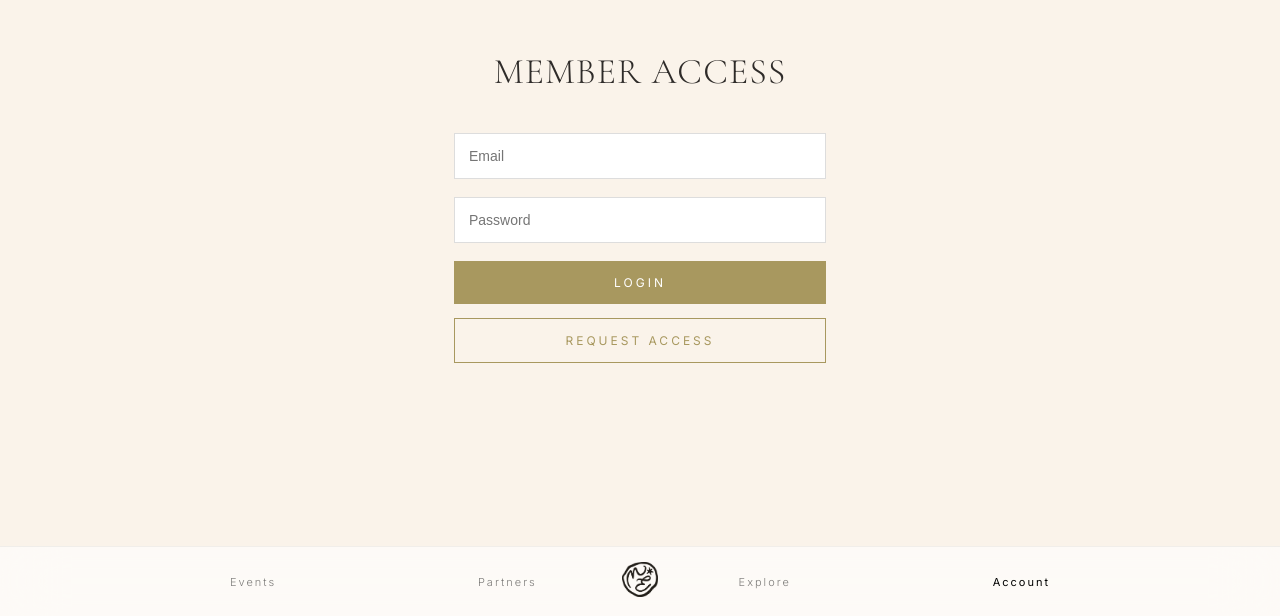
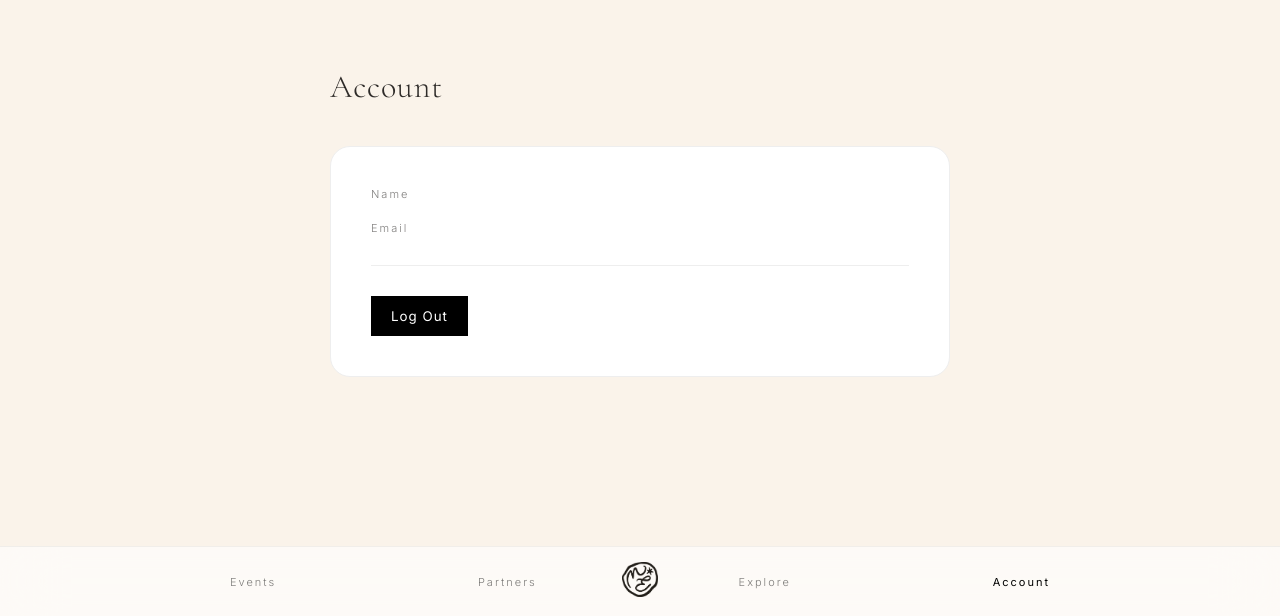
Before and after one commit to nataliatovargrand-a11y/mothereuro-beta, a Nuxt app: page /account in a window 1280 px wide. Shown: the part 184-800 px from the top of the page. Built offline with nearby package versions, Linux system fonts and the light colour scheme.

Commit message:
Polish account page

```diff
--- a/app/pages/account.vue
+++ b/app/pages/account.vue
@@ -1,30 +1,26 @@
 <template>
   <div class="account-wrapper">
 
-    <h1>MEMBER ACCESS</h1>
+    <h1>Account</h1>
 
-    <div v-if="!user">
+    <div class="account-card">
 
-      <input v-model="email" placeholder="Email" />
-      <input v-model="password" type="password" placeholder="Password" />
+      <div class="row">
+        <span class="label">Name</span>
+        <span class="value">{{ firstName }}</span>
+      </div>
 
-      <button class="primary-btn" @click="login">
-        LOGIN
+      <div class="row">
+        <span class="label">Email</span>
+        <span class="value">{{ user?.email }}</span>
+      </div>
+
+      <div class="divider"></div>
+
+      <button class="logout-btn" @click="logout">
+        Log Out
       </button>
 
-      <button class="secondary-btn" @click="signup">
-        REQUEST ACCESS
-      </button>
-
-    </div>
-
-    <div v-else>
-      <p class="status">Logged in as {{ user.email }}</p>
-      <p class="status">Status: {{ membershipStatus }}</p>
-
-      <button class="primary-btn" @click="logout">
-        LOGOUT
-      </button>
     </div>
 
   </div>
@@ -32,136 +28,84 @@
 
 <script setup>
 import { ref, onMounted } from 'vue'
+import { useRouter } from 'vue-router'
 import { supabase } from '~/utils/supabase'
 
+const router = useRouter()
+
 const user = ref(null)
-const email = ref('')
-const password = ref('')
-const membershipStatus = ref(null)
+const firstName = ref(null)
 
 onMounted(async () => {
   const { data } = await supabase.auth.getUser()
+
   if (data.user) {
     user.value = data.user
-    await checkMembership()
+
+    const { data: member } = await supabase
+      .from('members')
+      .select('first_name')
+      .eq('email', data.user.email)
+      .single()
+
+    firstName.value = member?.first_name
   }
 })
 
-const login = async () => {
-  const { error } = await supabase.auth.signInWithPassword({
-    email: email.value,
-    password: password.value
-  })
-
-  if (!error) {
-    const { data } = await supabase.auth.getUser()
-    user.value = data.user
-    await checkMembership()
-  } else {
-    alert(error.message)
-  }
-}
-
-const signup = async () => {
-  const { error } = await supabase.auth.signUp({
-    email: email.value,
-    password: password.value
-  })
-
-  if (!error) {
-    alert("Application received. Awaiting approval.")
-  } else {
-    alert(error.message)
-  }
-}
-
 const logout = async () => {
   await supabase.auth.signOut()
-  user.value = null
-  membershipStatus.value = null
-}
-
-const checkMembership = async () => {
-  const { data } = await supabase
-    .from('members')
-    .select('*')
-    .eq('email', user.value.email)
-    .single()
-
-  if (!data) {
-    await supabase.from('members').insert({
-      email: user.value.email,
-      membership_status: 'pending'
-    })
-    membershipStatus.value = 'pending'
-  } else {
-    membershipStatus.value = data.membership_status
-  }
+  router.push('/')
 }
 </script>
 
 <style scoped>
 
 .account-wrapper {
-  padding: 140px 24px;
-  max-width: 420px;
-  margin: auto;
-  text-align: center;
+  padding: 160px 40px 120px 40px;
+  max-width: 700px;
+  margin: 0 auto;
 }
 
-h1 {
-  font-family: 'Cormorant Garamond', serif;
-  font-size: 36px;
+.account-wrapper h1 {
   margin-bottom: 40px;
 }
 
-input {
-  display: block;
-  width: 100%;
-  margin-bottom: 18px;
-  padding: 14px;
-  border: 1px solid #ddd;
+.account-card {
+  background: white;
+  padding: 40px;
+  border-radius: 20px;
+  border: 1px solid #eee;
+}
+
+.row {
+  display: flex;
+  justify-content: space-between;
+  margin-bottom: 20px;
+}
+
+.label {
+  font-size: 11px;
+  letter-spacing: 2px;
+  opacity: 0.6;
+}
+
+.value {
   font-size: 14px;
 }
 
-.primary-btn {
-  width: 100%;
-  background: #A8985F;
-  color: white;
-  border: none;
-  padding: 14px;
-  letter-spacing: 3px;
-  font-size: 12px;
-  text-transform: uppercase;
-  cursor: pointer;
-  transition: 0.3s ease;
-  margin-bottom: 14px;
+.divider {
+  height: 1px;
+  background: #eee;
+  margin: 30px 0;
 }
 
-.primary-btn:hover {
-  background: #5E5130;
-}
-
-.secondary-btn {
-  width: 100%;
-  background: transparent;
-  border: 1px solid #A8985F;
-  color: #A8985F;
-  padding: 14px;
-  letter-spacing: 3px;
-  font-size: 12px;
-  text-transform: uppercase;
+.logout-btn {
+  background: black;
+  color: white;
+  padding: 12px 20px;
+  border: none;
+  letter-spacing: 1px;
   cursor: pointer;
-  transition: 0.3s ease;
-}
-
-.secondary-btn:hover {
-  background: #A8985F;
-  color: white;
-}
-
-.status {
-  margin-bottom: 20px;
 }
 
 </style>
```
